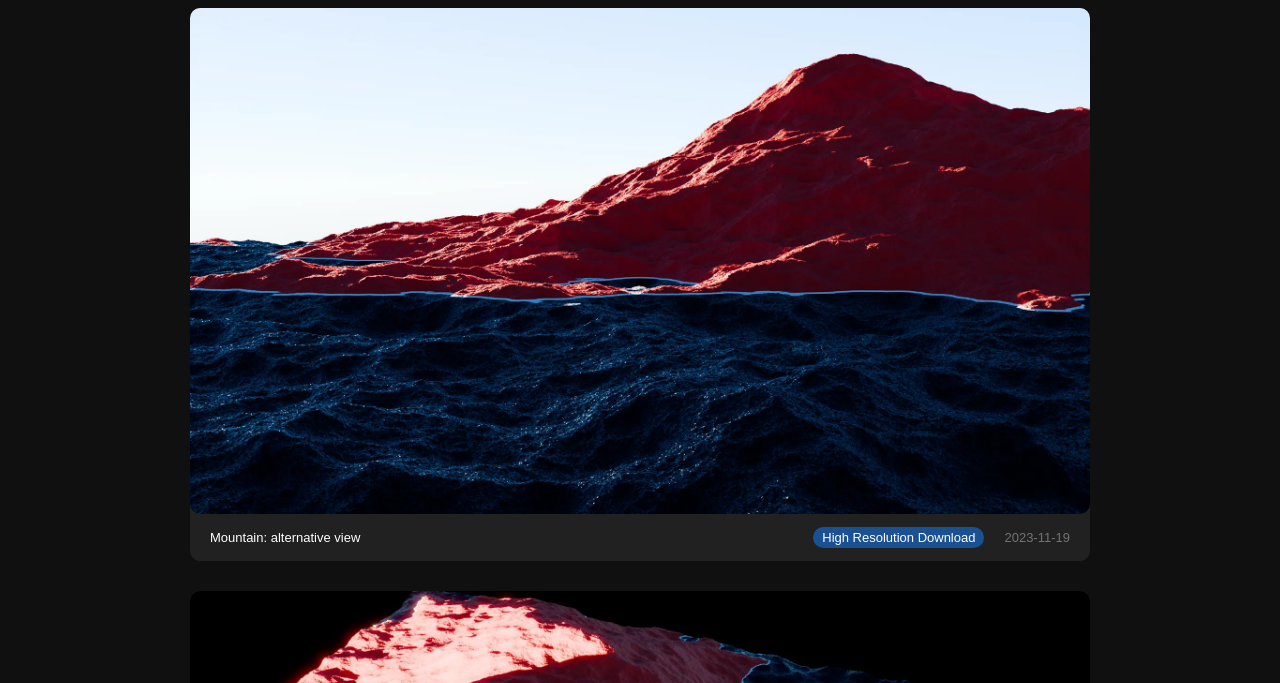
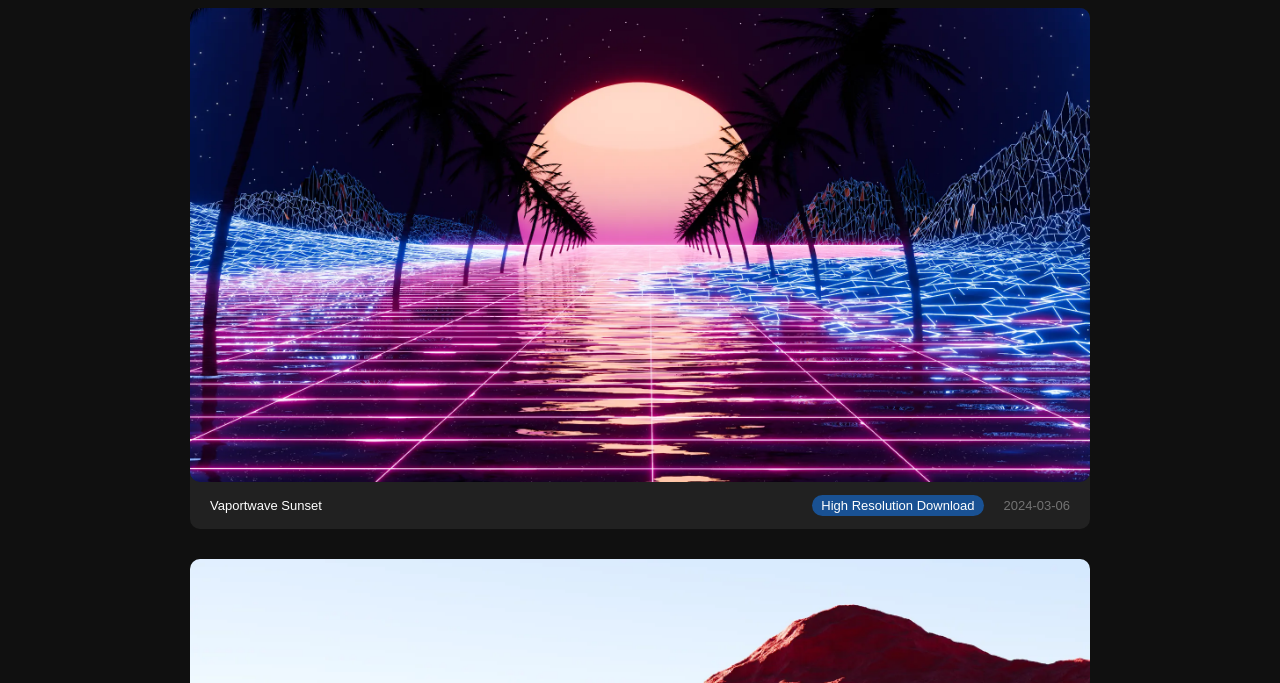
Before and after one commit to skylineone044/skylineone044.github.io, a plain HTML site: page blender.html in a window 1280 px wide. Shown: the part 117-800 px from the top of the page. Drawn offline with Linux system fonts and the light colour scheme.

Commit message:
add vaporwave sunset

```diff
--- a/blender.html
+++ b/blender.html
@@ -16,6 +16,16 @@
 </div>
 
 <div id="image-box-holder">
+    <div class="image-box">
+        <img src="media/blender/spaces/vaporwave_sunset_composite.webp" alt="Vaporwave Sunset">
+        <div class="image-desc">
+            <p>Vaportwave Sunset</p>
+            <a href="https://drive.google.com/file/d/1M-sKdkOi5vUSctmLD0RsGxBogB7lbyt_/view?usp=drive_link">
+                High Resolution Download </a>
+            <p class="date">2024-03-06</p>
+        </div>
+    </div>
+
     <div class="image-box">
         <img src="media/blender/misc/mountain_alt_view_v1_raw_highcontrast.webp" alt="Mountain: alternative view">
         <div class="image-desc">
```
Also changed, not shown: index.html (+1 -1 lines), media/blender/spaces/vaporwave_sunset_composite.webp (added).
